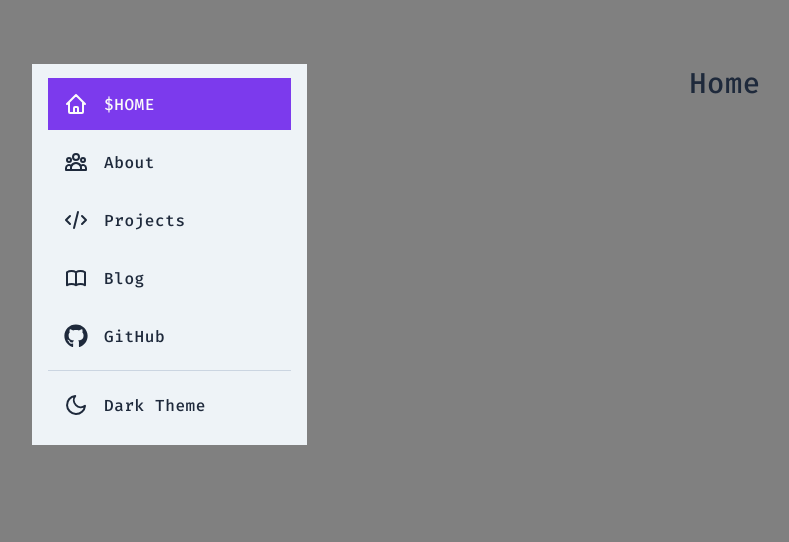
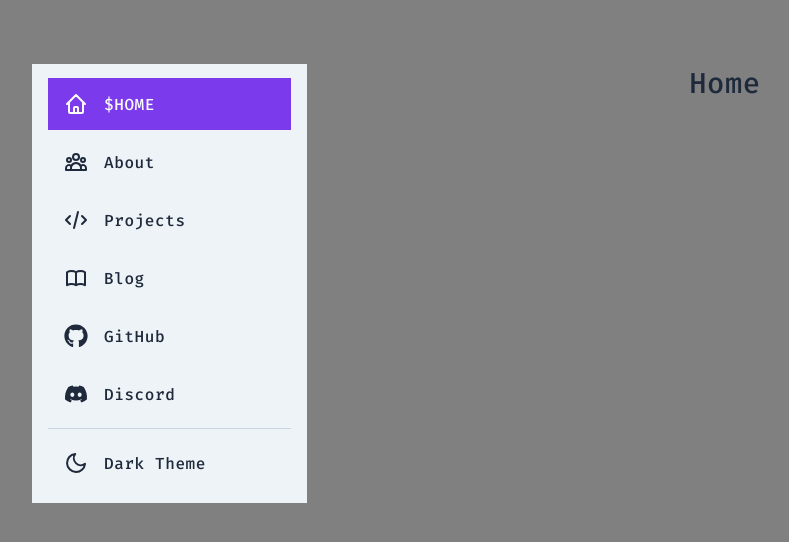
Before and after one commit to robchendev/VikeLabsNew, a Gatsby site: page / in a window 1280 px wide. Shown: the whole page, without its empty margins (58-847 px from the left). Built offline with nearby package versions, Linux system fonts and the light colour scheme; Gatsby itself is replaced by a stand-in of ours.

Commit message:
turns out we dont need github aut token. Added discord link too.

```diff
--- a/src/components/LastCommit/LastCommit.js
+++ b/src/components/LastCommit/LastCommit.js
@@ -1,13 +1,12 @@
 import React, { useState, useEffect } from 'react'
 import { Octokit } from "@octokit/core";
-import secrets from '../../../secrets/secrets.json'
 import { Author, AuthorDate, CommitData, CommitMessage } from './styles';
 
 
 const LastCommit = ({ github }) => {
 
   const [commit, setCommits] = useState({});
-  const octokit = new Octokit({ auth: secrets.token });
+  const octokit = new Octokit();
 
   useEffect(() => {
     async function getRequest () {
--- a/src/components/SidebarLinks/links.js
+++ b/src/components/SidebarLinks/links.js
@@ -1,6 +1,6 @@
 import React from 'react'
 import { HiOutlineCode, HiOutlineUserGroup, HiOutlineHome, HiOutlineBookOpen } from "react-icons/hi"
-import { FaGithub } from 'react-icons/fa'
+import { FaGithub, FaDiscord } from 'react-icons/fa'
 
 export const internalLinks = [
   {
@@ -30,4 +30,9 @@ export const externalLinks = [
     icon: <FaGithub />,
     link: "https://github.com/vikelabs/",
   },
+  {
+    label: "Discord",
+    icon: <FaDiscord />,
+    link: "https://discord.gg/FcpU2Xm5dD",
+  },
 ]
```
Also changed, not shown: 1 other file.
